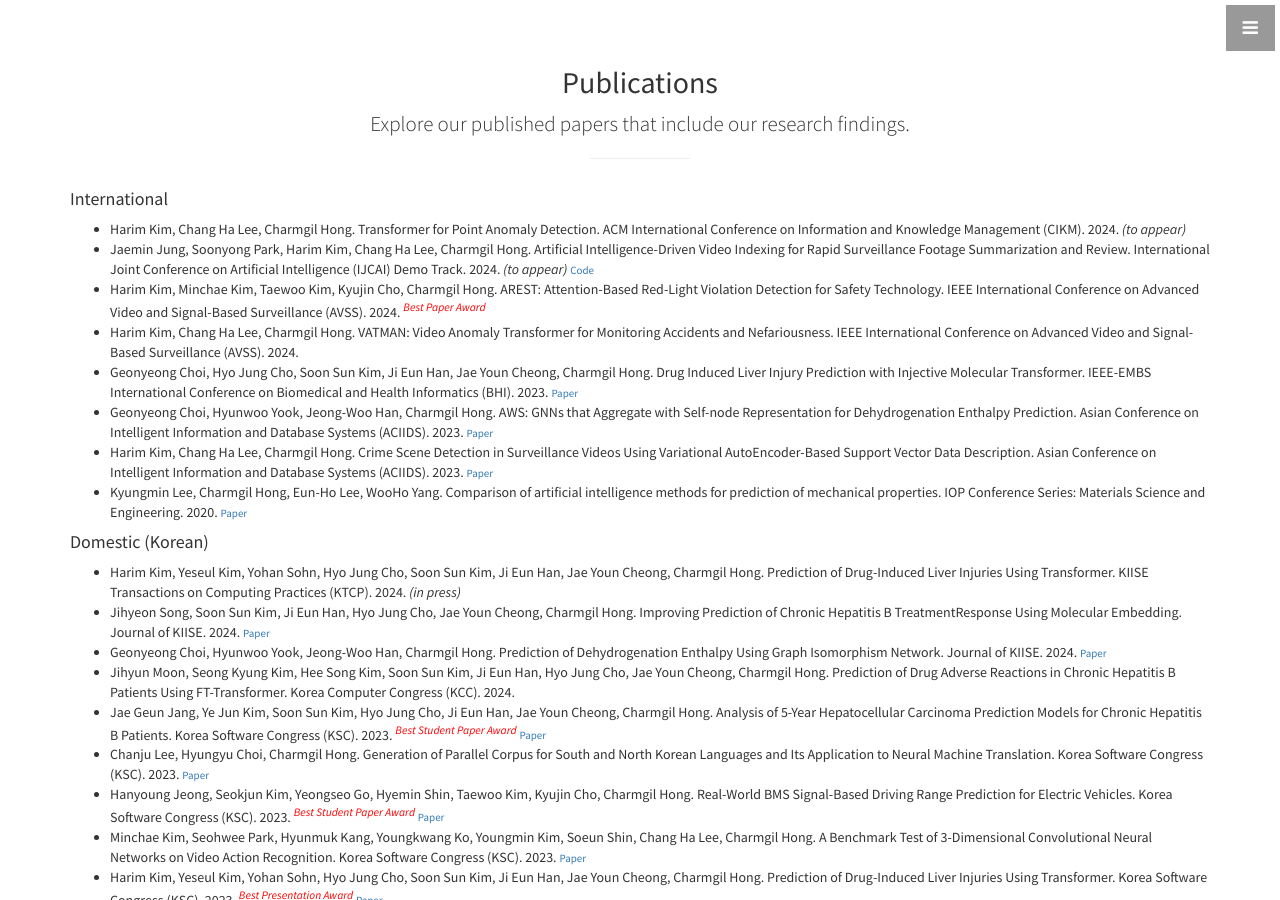
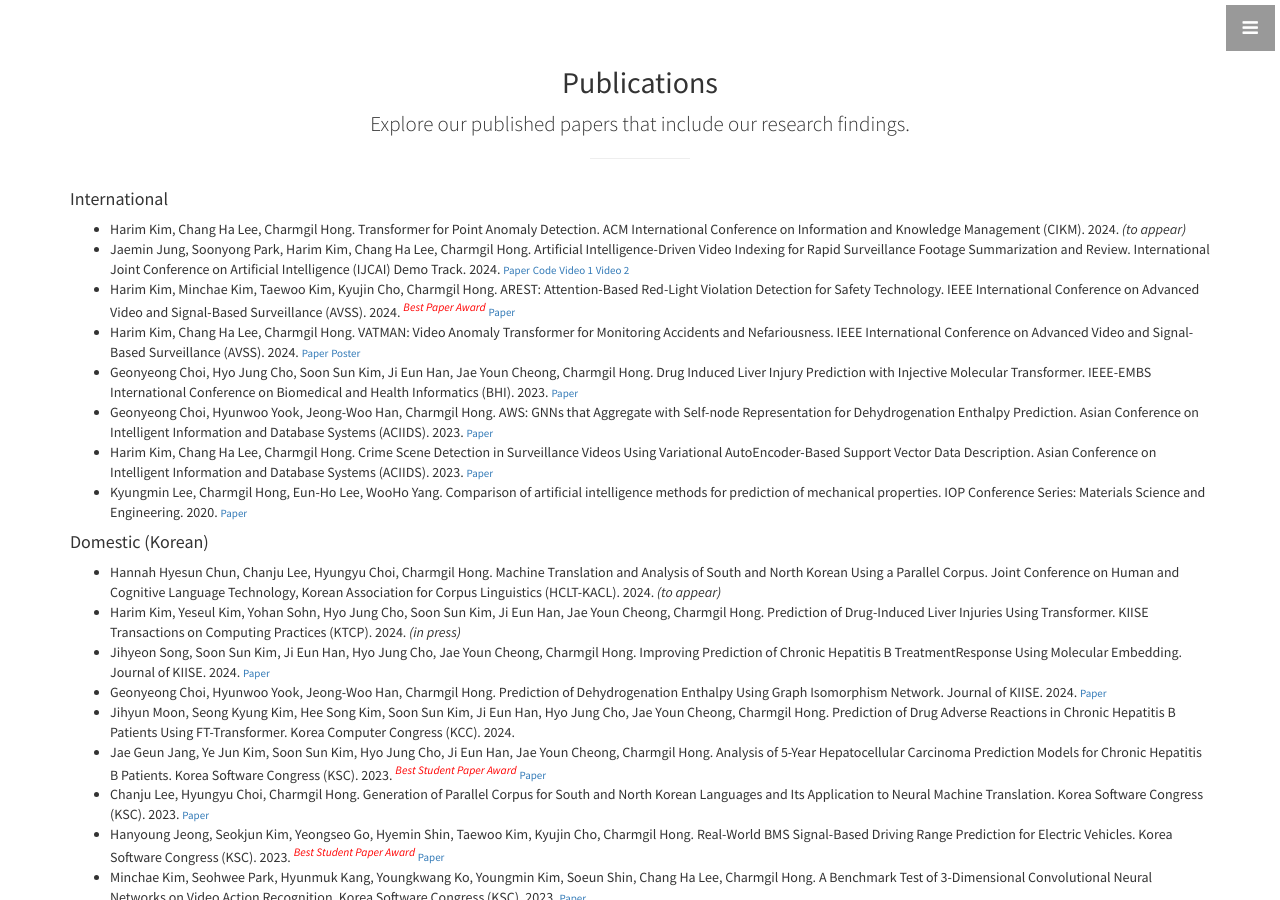
Before and after one commit to nth221/nth221.github.io, a Jekyll site: the page built from index.html, in a window 1280 px wide and 900 px high, scrolled down 3240 px. Built offline with Jekyll 4.4.1, drawn with Linux system fonts in a browser that asks for light colours.

Commit message:
modified:   _includes/portfolio.html

```diff
--- a/_includes/portfolio.html
+++ b/_includes/portfolio.html
@@ -10,9 +10,9 @@
             <h4>International</h4>
             <ul class="publication-list">
               <li>Harim Kim, Chang Ha Lee, Charmgil Hong. Transformer for Point Anomaly Detection. ACM International Conference on Information and Knowledge Management (CIKM). 2024. <em>(to appear)</em></li>
-              <li>Jaemin Jung, Soonyong Park, Harim Kim, Chang Ha Lee, Charmgil Hong. Artificial Intelligence-Driven Video Indexing for Rapid Surveillance Footage Summarization and Review. International Joint Conference on Artificial Intelligence (IJCAI) Demo Track. 2024. <em>(to appear)</em> <span class="res"><a href="https://github.com/nth221/videx" target="_blank">Code</a></span></li>
-              <li>Harim Kim, Minchae Kim, Taewoo Kim, Kyujin Cho, Charmgil Hong. AREST: Attention-Based Red-Light Violation Detection for Safety Technology. IEEE International Conference on Advanced Video and Signal-Based Surveillance (AVSS). 2024. <span class="award"><em>Best Paper Award</em></span></li>
-              <li>Harim Kim, Chang Ha Lee, Charmgil Hong. VATMAN: Video Anomaly Transformer for Monitoring Accidents and Nefariousness. IEEE International Conference on Advanced Video and Signal-Based Surveillance (AVSS). 2024.</li>
+              <li>Jaemin Jung, Soonyong Park, Harim Kim, Chang Ha Lee, Charmgil Hong. Artificial Intelligence-Driven Video Indexing for Rapid Surveillance Footage Summarization and Review. International Joint Conference on Artificial Intelligence (IJCAI) Demo Track. 2024. <span class="res"><a href="https://www.ijcai.org/proceedings/2024/1009" target="_blank">Paper</a></span> <span class="res"><a href="https://github.com/nth221/videx" target="_blank">Code</a></span> <span class="res"><a href="https://youtu.be/IaTPpJfmFnQ" target="_blank">Video 1</a></span> <span class="res"><a href="https://youtu.be/eXMBMsPZQaU" target="_blank">Video 2</a></span></li>
+              <li>Harim Kim, Minchae Kim, Taewoo Kim, Kyujin Cho, Charmgil Hong. AREST: Attention-Based Red-Light Violation Detection for Safety Technology. IEEE International Conference on Advanced Video and Signal-Based Surveillance (AVSS). 2024. <span class="award"><em>Best Paper Award</em></span> <span class="res"><a href="https://ieeexplore.ieee.org/document/10672611" target="_blank">Paper</a></span></li>
+              <li>Harim Kim, Chang Ha Lee, Charmgil Hong. VATMAN: Video Anomaly Transformer for Monitoring Accidents and Nefariousness. IEEE International Conference on Advanced Video and Signal-Based Surveillance (AVSS). 2024. <span class="res"><a href="https://ieeexplore.ieee.org/document/10672570" target="_blank">Paper</a></span> <span class="res"><a href="/files/arx/VATMAN_AVSS2024.pdf" target="_blank">Poster</a></span></li>
               <li>Geonyeong Choi, Hyo Jung Cho, Soon Sun Kim, Ji Eun Han, Jae Youn Cheong, Charmgil Hong. Drug Induced Liver Injury Prediction with Injective Molecular Transformer. IEEE-EMBS International Conference on Biomedical and Health Informatics (BHI). 2023. <span class="res"><a href="https://bhiconference.github.io/BHI2023/2023/pdfs/1570919252.pdf" target="_blank">Paper</a></span></li>
               <li>Geonyeong Choi, Hyunwoo Yook, Jeong-Woo Han, Charmgil Hong. AWS: GNNs that Aggregate with Self-node Representation for Dehydrogenation Enthalpy Prediction. Asian Conference on Intelligent Information and Database Systems (ACIIDS). 2023. <span class="res"><a href="https://link.springer.com/chapter/10.1007/978-3-031-42430-4_14" target="_blank">Paper</a></span></li>
               <li>Harim Kim, Chang Ha Lee, Charmgil Hong. Crime Scene Detection in Surveillance Videos Using Variational AutoEncoder-Based Support Vector Data Description. Asian Conference on Intelligent Information and Database Systems (ACIIDS). 2023. <span class="res"><a href="https://link.springer.com/chapter/10.1007/978-3-031-42430-4_37" target="_blank">Paper</a></span></li>
@@ -20,6 +20,7 @@
             </ul>
             <h4>Domestic (Korean)</h4>
             <ul class="publication-list">
+              <li>Hannah Hyesun Chun, Chanju Lee, Hyungyu Choi, Charmgil Hong. Machine Translation and Analysis of South and North Korean Using a Parallel Corpus. Joint Conference on Human and Cognitive Language Technology, Korean Association for Corpus Linguistics (HCLT-KACL). 2024. <em>(to appear)</em></li>
               <li>Harim Kim, Yeseul Kim, Yohan Sohn, Hyo Jung Cho, Soon Sun Kim, Ji Eun Han, Jae Youn Cheong, Charmgil Hong. Prediction of Drug-Induced Liver Injuries Using Transformer. KIISE Transactions on Computing Practices (KTCP). 2024. <em>(in press)</em></li>
               <li>Jihyeon Song, Soon Sun Kim, Ji Eun Han, Hyo Jung Cho, Jae Youn Cheong, Charmgil Hong. Improving Prediction of Chronic Hepatitis B TreatmentResponse Using Molecular Embedding. Journal of KIISE. 2024. <span class="res"><a href="https://www.kiise.or.kr/e_journal/2024/7/JOK/06.pdf" target="_blank">Paper</a></span></li>
               <li>Geonyeong Choi, Hyunwoo Yook, Jeong-Woo Han, Charmgil Hong. Prediction of Dehydrogenation Enthalpy Using Graph Isomorphism Network. Journal of KIISE. 2024. <span class="res"><a href="https://www.kiise.or.kr/e_journal/2024/5/JOK/03.pdf" target="_blank">Paper</a></span></li>
```
